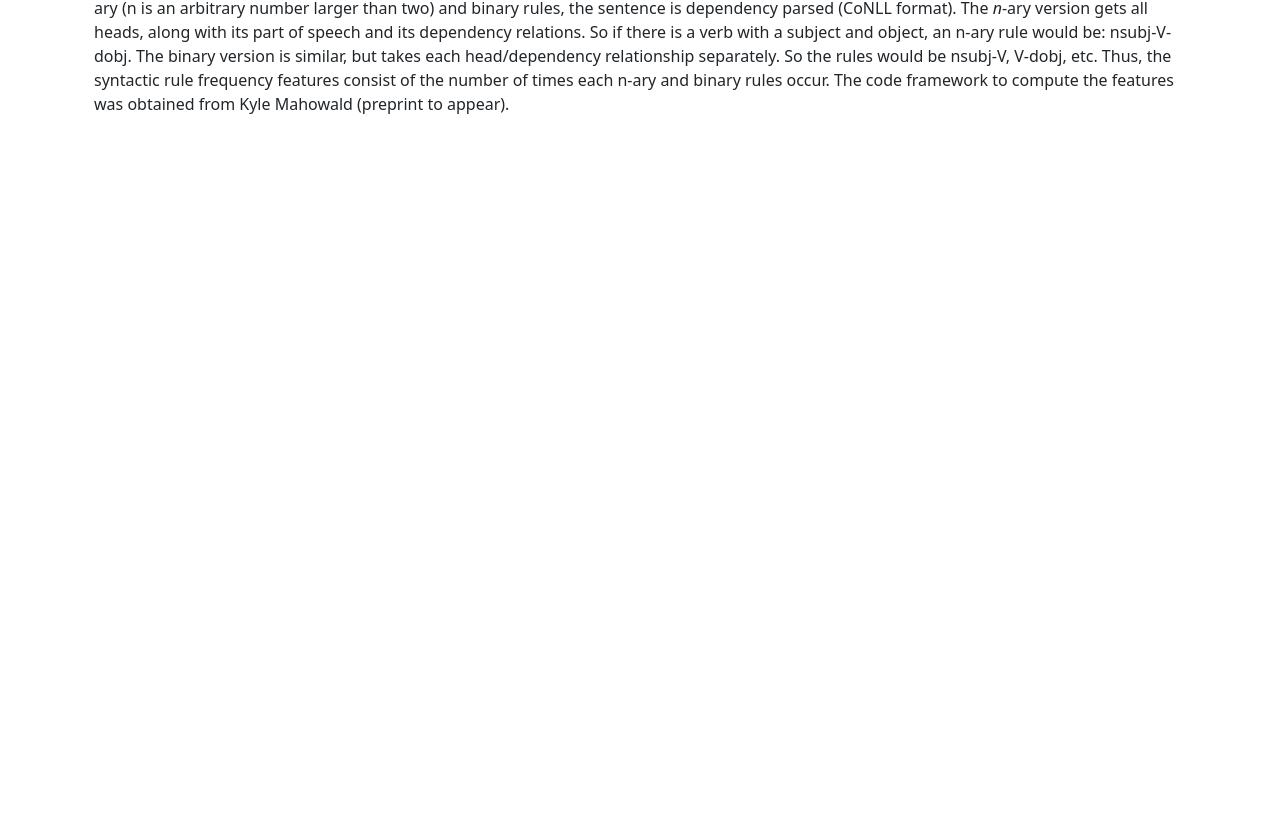
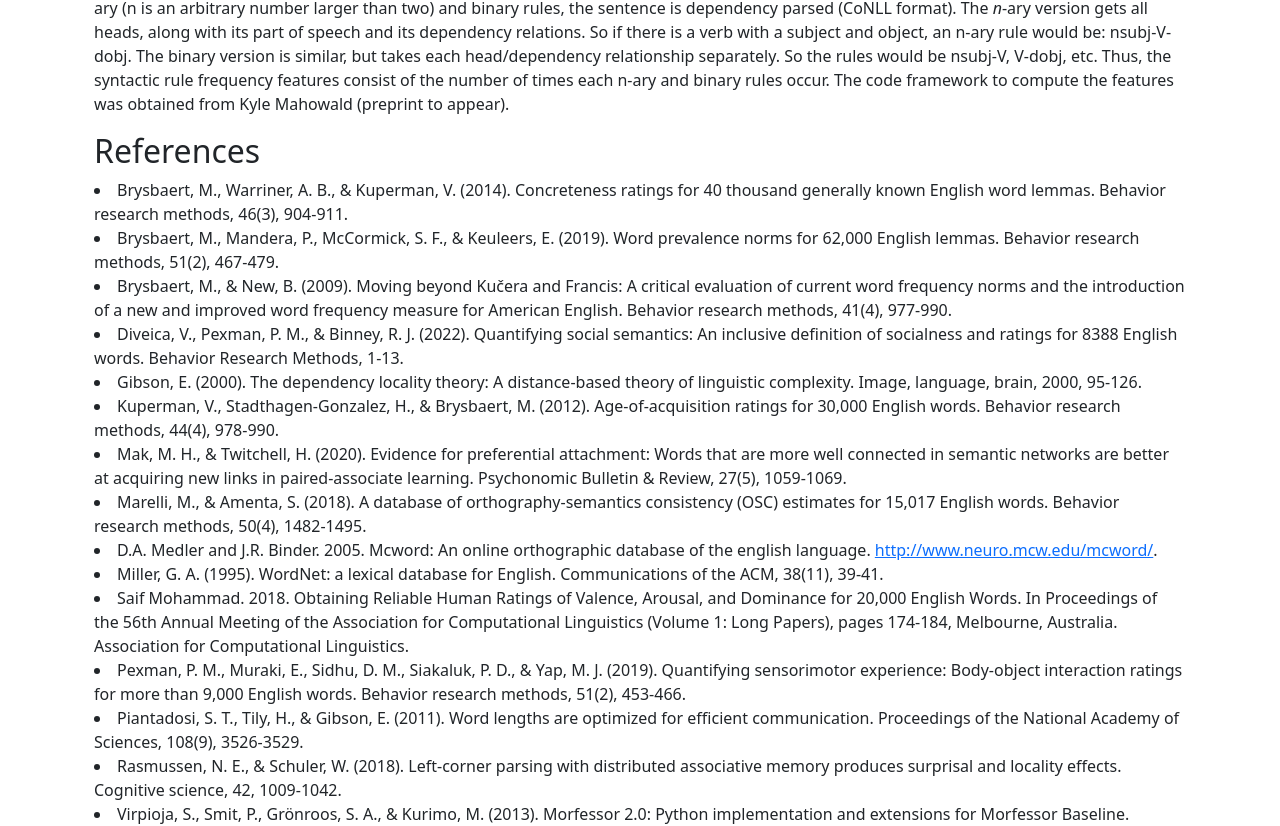
Before and after one commit to evlabwebapps/sentspace-web, a React (Create React App) app: page /#/feature-info in a window 1280 px wide. Shown: the part 3339-4165 px from the top of the page. Before the commit the page ends 3471 px from the top, so only its background shows below. Built offline with nearby package versions, Linux system fonts and the light colour scheme.

Commit message:
add references to FeatureInfo page

```diff
--- a/src/pages/FeatureInfo.jsx
+++ b/src/pages/FeatureInfo.jsx
@@ -6,7 +6,7 @@ export default function FeatureInfo() {
     return (
         <Container>
 
-            The <span style={{"fontFamily": "monospace"}}>  SentSpace</span> features fall into two
+            The <span style={{ "fontFamily": "monospace" }}>  SentSpace</span> features fall into two
             core modules (sentence spaces): Lexical and Contextual. The features that are currently
             supported are described below.
 
@@ -18,6 +18,8 @@ export default function FeatureInfo() {
             The Lexical module operates on individual lexical items (words) within a sentence and
             computes a summary representation by combining information across the words in the
             sentence.
+
+            <br />
 
             <p><strong>Age of Acquisition</strong>. Age of acquisition is a metric that estimates when a
                 person acquired (i.e., understood) a given word. Participants were asked for each word to enter
@@ -184,12 +186,12 @@ export default function FeatureInfo() {
 
 
             <h2 id="contextual">Contextual Features</h2>
-                The Contextual module consists of features that quantify contextual and combinatorial
-                inter-word relations that are not captured by individual lexical items. This module
-                encompasses features that relate to the syntactic structure of the sentence
-                (<var> Contextual_syntax </var> features) and features that apply to the sentence context
-                but are not (exclusively) related to syntactic structure (<var> Contextual_misc </var>
-                features).
+            The Contextual module consists of features that quantify contextual and combinatorial
+            inter-word relations that are not captured by individual lexical items. This module
+            encompasses features that relate to the syntactic structure of the sentence
+            (<var>Contextual_syntax </var> features) and features that apply to the sentence context
+            but are not (exclusively) related to syntactic structure (<var>Contextual_misc </var>
+            features).
 
             <br /><br />
 
@@ -252,6 +254,56 @@ export default function FeatureInfo() {
                 binary rules occur. The code framework to compute the features was obtained from Kyle Mahowald
                 (preprint to appear).</p>
 
+
+            <h2 id="lexical">References</h2>
+
+            <li>Brysbaert, M., Warriner, A. B., & Kuperman, V. (2014). Concreteness ratings for 40
+                thousand generally known English word lemmas. Behavior research methods, 46(3), 904-911.
+            </li>
+            <li>Brysbaert, M., Mandera, P., McCormick, S. F., & Keuleers, E. (2019). Word
+                prevalence norms for 62,000 English lemmas. Behavior research methods, 51(2), 467-479.
+            </li>
+            <li>Brysbaert, M., & New, B. (2009). Moving beyond Kučera and Francis: A critical
+                evaluation of current word frequency norms and the introduction of a new and improved
+                word frequency measure for American English. Behavior research methods, 41(4), 977-990.
+            </li>
+            <li>Diveica, V., Pexman, P. M., & Binney, R. J. (2022). Quantifying social semantics: An
+                inclusive definition of socialness and ratings for 8388 English words. Behavior Research
+                Methods, 1-13.            </li>
+            <li>Gibson, E. (2000). The dependency locality theory: A distance-based theory of
+                linguistic complexity. Image, language, brain, 2000, 95-126.          </li>
+            <li>Kuperman, V., Stadthagen-Gonzalez, H., & Brysbaert, M. (2012). Age-of-acquisition
+                ratings for 30,000 English words. Behavior research methods, 44(4), 978-990.    </li>
+            <li>Mak, M. H., & Twitchell, H. (2020). Evidence for preferential attachment: Words that
+                are more well connected in semantic networks are better at acquiring new links in
+                paired-associate learning. Psychonomic Bulletin & Review, 27(5), 1059-1069. </li>
+            <li>Marelli, M., & Amenta, S. (2018). A database of orthography-semantics consistency
+                (OSC) estimates for 15,017 English words. Behavior research methods, 50(4), 1482-1495.
+            </li>
+            <li>D.A. Medler and J.R. Binder. 2005. Mcword: An online orthographic database of the
+                english language.  <a
+                    href="http://www.neuro.mcw.edu/mcword/">http://www.neuro.mcw.edu/mcword/</a>.
+            </li>
+            <li>Miller, G. A. (1995). WordNet: a lexical database for English. Communications of the
+                ACM, 38(11), 39-41.                      </li>
+            <li>Saif Mohammad. 2018. Obtaining Reliable Human Ratings of Valence, Arousal, and
+                Dominance for 20,000 English Words. In Proceedings of the 56th Annual Meeting of the
+                Association for Computational Linguistics (Volume 1: Long Papers), pages 174-184,
+                Melbourne, Australia. Association for Computational Linguistics.
+            </li>
+            <li>Pexman, P. M., Muraki, E., Sidhu, D. M., Siakaluk, P. D., & Yap, M. J. (2019).
+                Quantifying sensorimotor experience: Body-object interaction ratings for more than 9,000
+                English words. Behavior research methods, 51(2), 453-466.   </li>
+            <li>Piantadosi, S. T., Tily, H., & Gibson, E. (2011). Word lengths are optimized for
+                efficient communication. Proceedings of the National Academy of Sciences, 108(9),
+                3526-3529.       </li>
+            <li>Rasmussen, N. E., & Schuler, W. (2018). Left‐corner parsing with distributed
+                associative memory produces surprisal and locality effects. Cognitive science, 42,
+                1009-1042. </li>
+            <li>Virpioja, S., Smit, P., Grönroos, S. A., & Kurimo, M. (2013). Morfessor 2.0: Python
+                implementation and extensions for Morfessor Baseline.</li>
+
+
         </Container>
     )
 }
```
